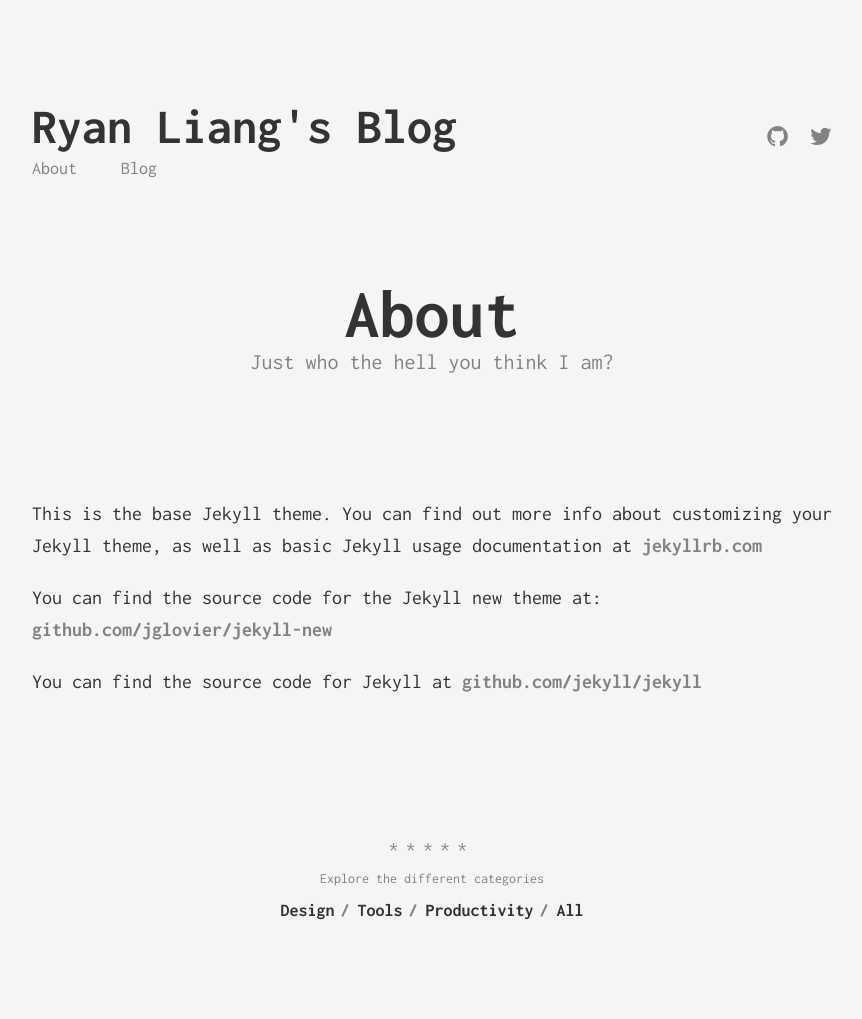
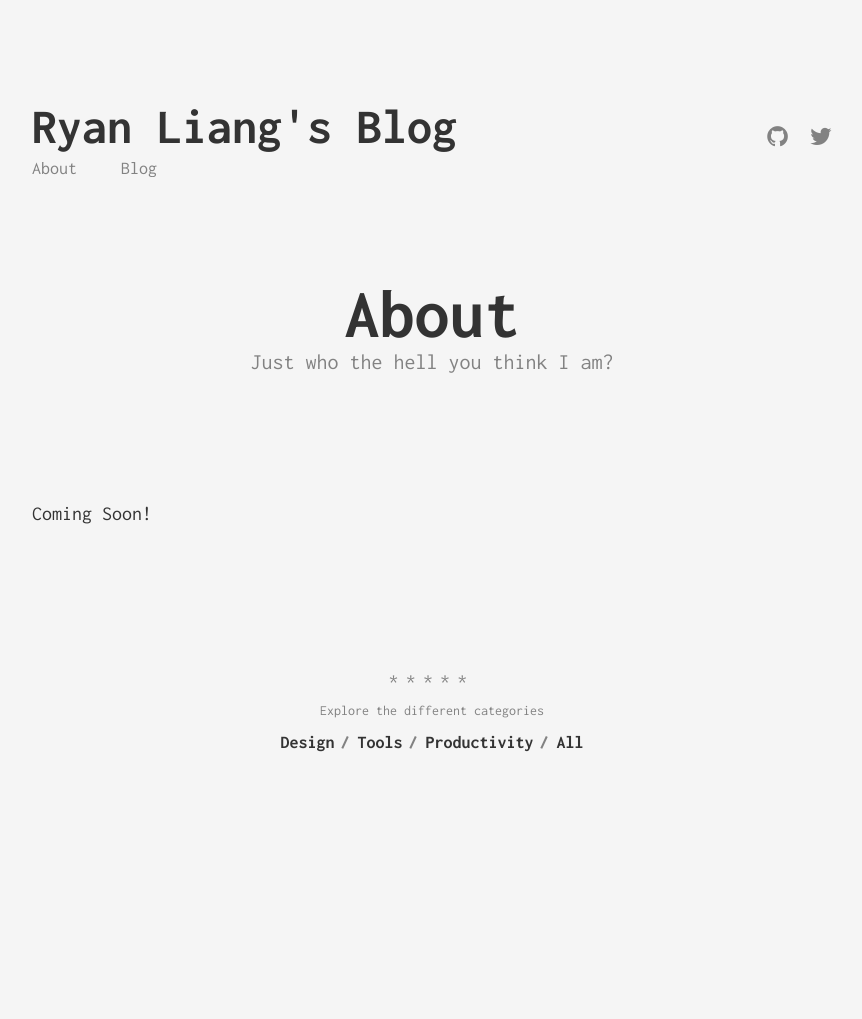
Before and after one commit to ryanliang/ryanliang.github.io, a Jekyll site: the page built from about.md, in a window 1280 px wide. Shown: the whole page, without its empty margins (208-1070 px from the left). Built offline with Jekyll 4.4.1, drawn with Linux system fonts in a browser that asks for light colours; after the commit the page ends 900 px from its top, so only the background shows below that.

Commit message:
clean up about.md

```diff
--- a/about.md
+++ b/about.md
@@ -5,8 +5,4 @@
 permalink: /about/
 ---
 
-This is the base Jekyll theme. You can find out more info about customizing your Jekyll theme, as well as basic Jekyll usage documentation at [jekyllrb.com](http://jekyllrb.com/)
-
-You can find the source code for the Jekyll new theme at: [github.com/jglovier/jekyll-new](https://github.com/jglovier/jekyll-new)
-
-You can find the source code for Jekyll at [github.com/jekyll/jekyll](https://github.com/jekyll/jekyll)
+Coming Soon!
```
